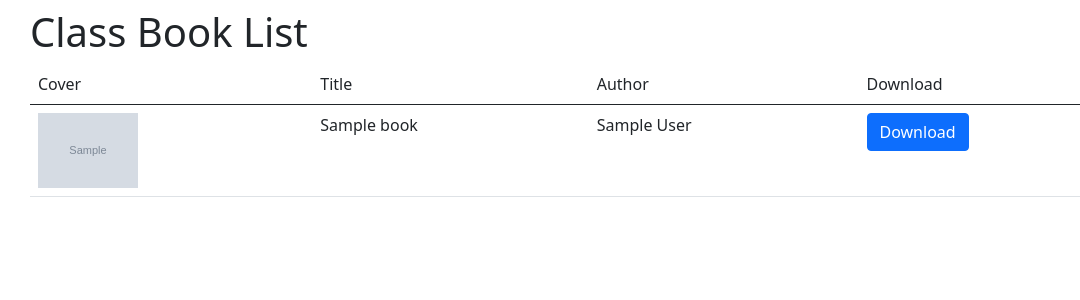
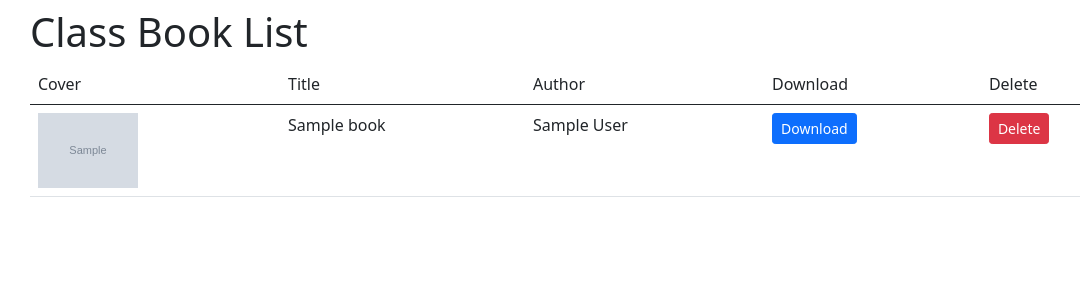
Before and after one commit to Prasetya-Adi/Django-Upload, a Django app: page /class/book/list in a window 1280 px wide. Shown: the part 56-356 px from the top of the page, without its empty margins (52-1132 px from the left). Run offline with Django 3.2, Linux system fonts and the light colour scheme; tables that the repository leaves empty hold one stand-in row (values such as "Sample post"); grey boxes marked "Sample" are stand-in pictures.

Commit message:
add delete button on class view

```diff
--- a/upload/templates/book/class/book-list.html
+++ b/upload/templates/book/class/book-list.html
@@ -12,6 +12,7 @@
             <td>Title</td>
             <td>Author</td>
             <td>Download</td>
+            <td>Delete</td>
         </tr>
     </thead>
     <tbody>
@@ -26,7 +27,13 @@
             </td>
             <td>{{book.title}}</td>
             <td>{{book.author}}</td>
-            <td><a href={{book.pdf.url}} class='btn btn-primary' target='_blank'>Download</a></td>
+            <td><a href={{book.pdf.url}} class='btn btn-primary btn-sm' target='_blank'>Download</a></td>
+            <td>
+                <form method='POST' action="{% url 'function-book-delete' book.pk %}">
+                    {% csrf_token %}
+                    <button class='btn btn-danger btn-sm' type='submit'>Delete</button>
+                </form>
+            </td>
         </tr>
         {% endfor %}
     </tbody>
```
Also changed, not shown: db.sqlite3, media/books/covers/82149767_166436224650012_3160478947956116998_n.jpg (deleted), media/books/covers/FOTO_DIKLAT_EDIT.jpg (deleted), 3 other files.
